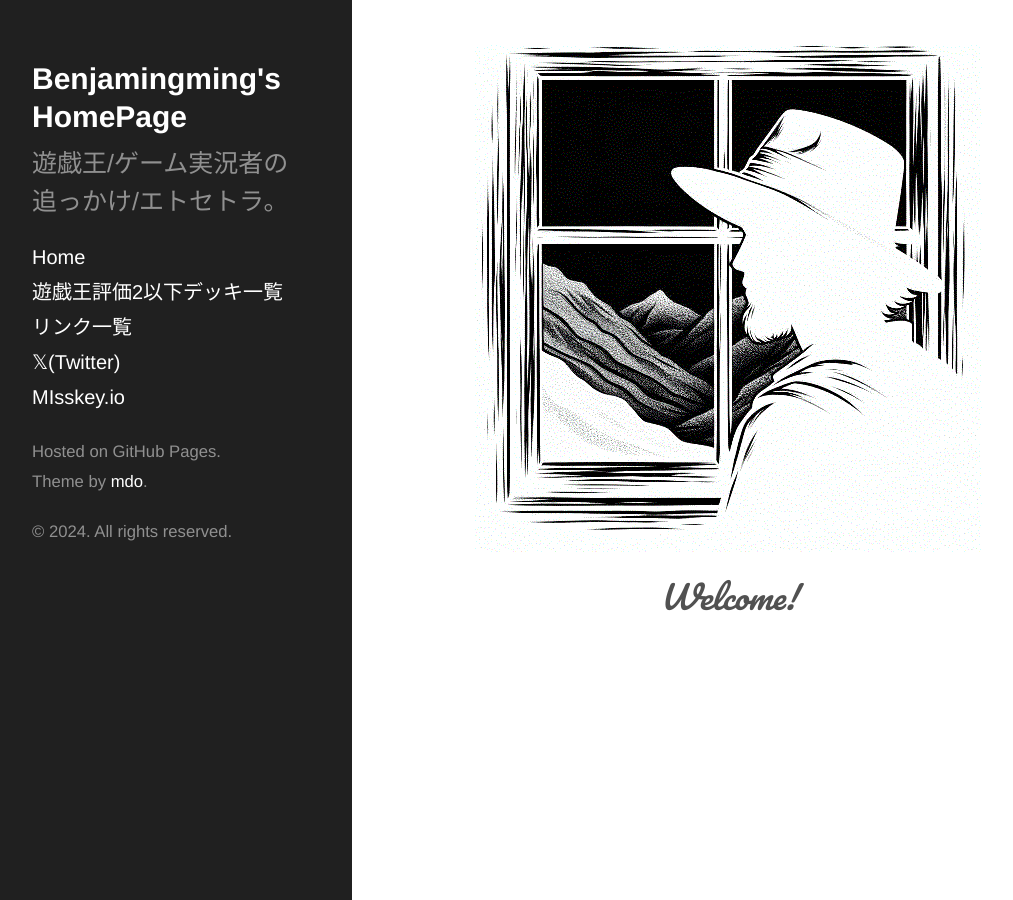
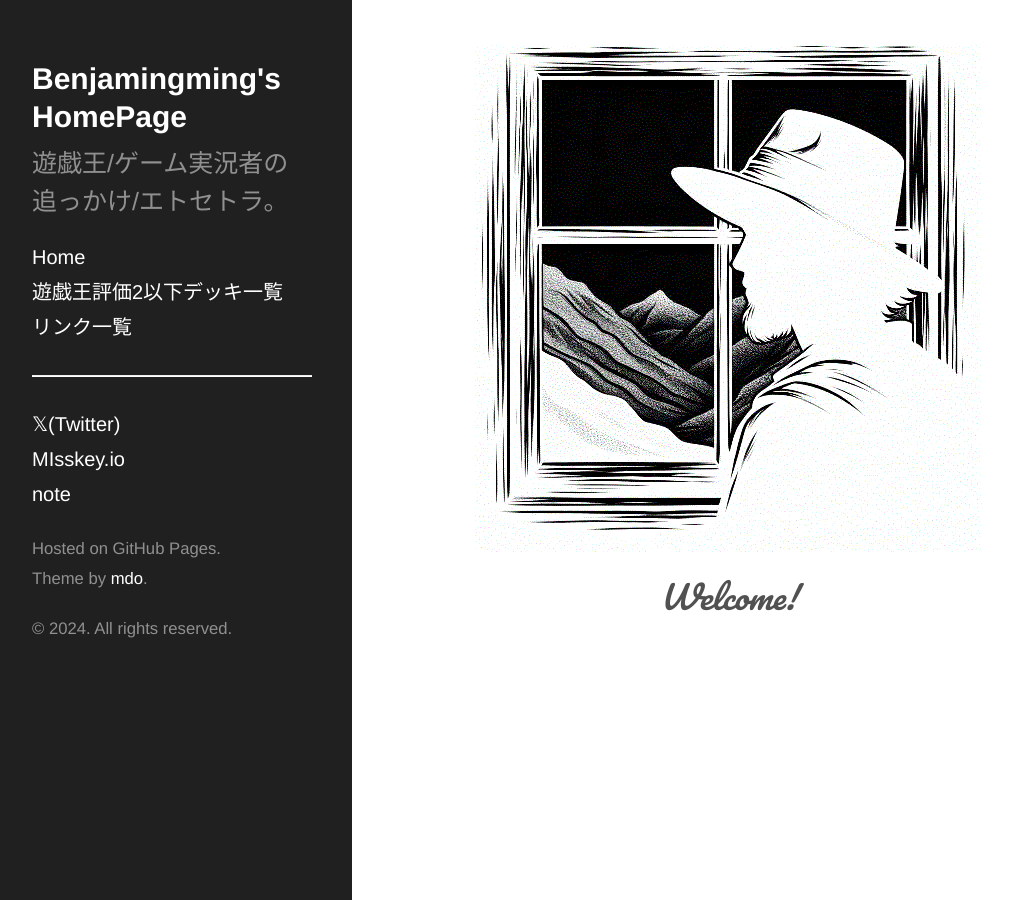
Before and after one commit to Benjamingming/home, a Jekyll site: the page built from index.html, in a window 1280 px wide. Shown: the whole page, without its empty margins (8-1021 px from the left). Built offline with Jekyll 4.4.1, drawn with Linux system fonts in a browser that asks for light colours; the list of posts is cut into pages by our own code.

Commit message:
noteへのリンクを追加

```diff
--- a/_config.yml
+++ b/_config.yml
@@ -23,6 +23,9 @@ paginate:         5
 # Custom vars
 version:          1.0.0
 
+note:
+  repo:           https://note.com/benjaming_ming
+
 twitter:
   repo:           https://x.com/benjaming_ming
 
--- a/_includes/sidebar.html
+++ b/_includes/sidebar.html
@@ -27,8 +27,10 @@
       {% endif %}
       {% endfor %}
 
+      <hr>
       <a class="sidebar-nav-item" href="{{ site.twitter.repo }}">𝕏(Twitter)</a>
       <a class="sidebar-nav-item" href="{{ site.misskey-io.repo }}">MIsskey.io</a>
+      <a class="sidebar-nav-item" href="{{ site.note.repo }}">note</a>
     </nav>
 
 
```
